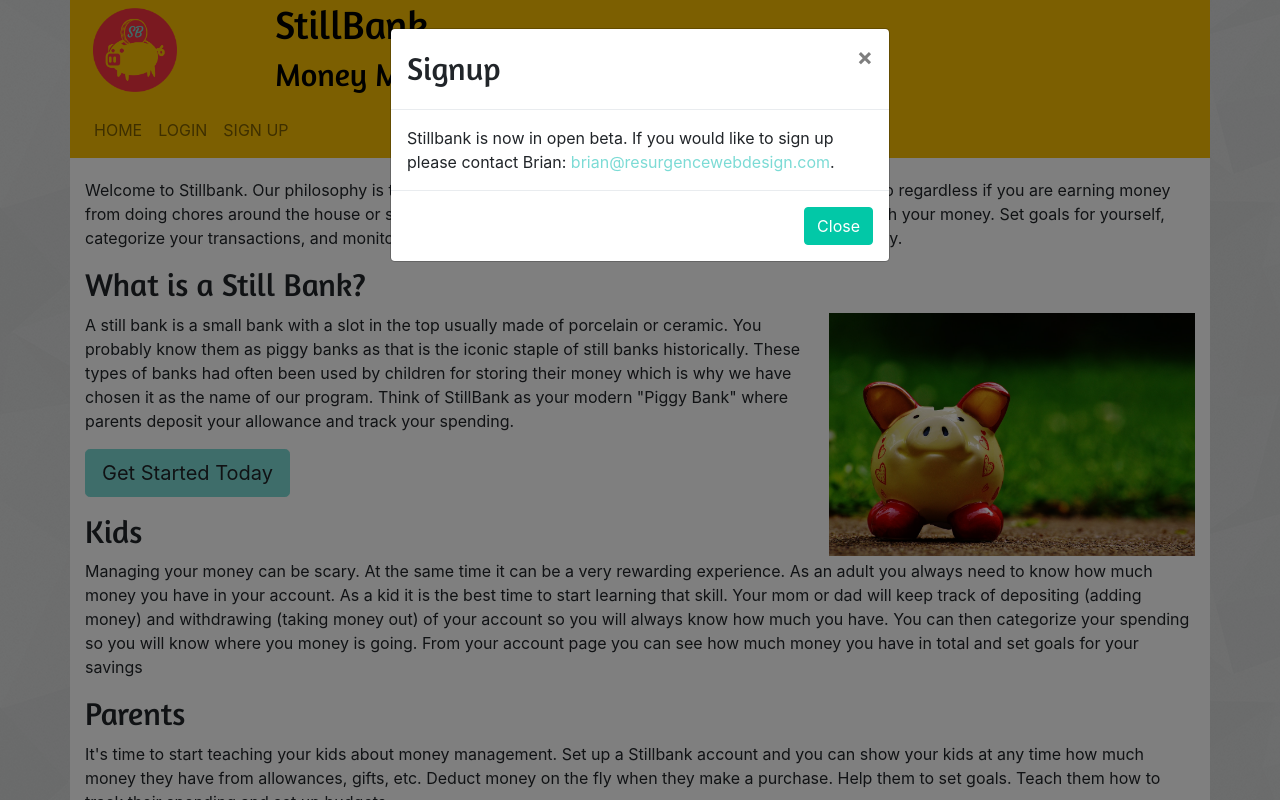
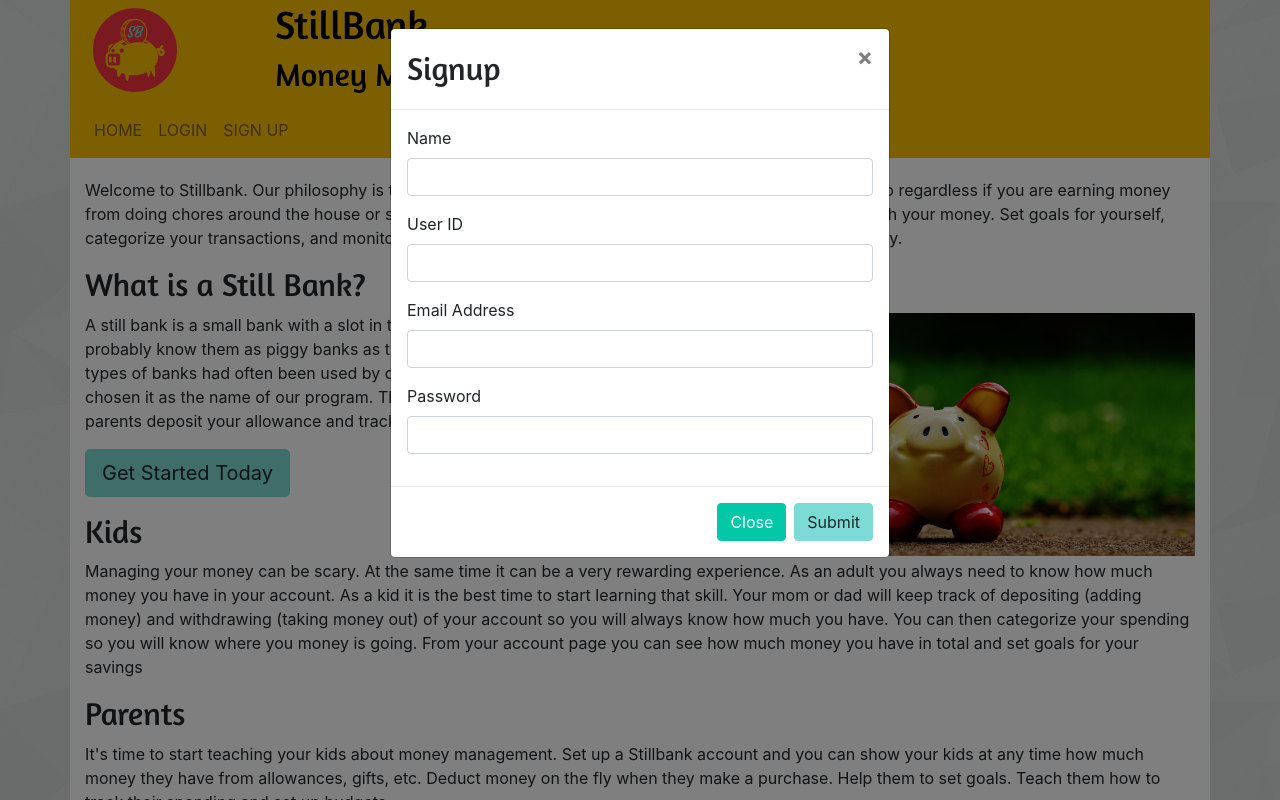
Before and after one commit to ignoreintuition/stillbank, a Vue app: page /#/ in a window 1280 px wide. Both pictures are taken after a click on the button "Get Started Today". Shown: the top 800 px of the page. Built offline with nearby package versions, Linux system fonts and the light colour scheme.

Commit message:
create new account

```diff
--- a/src/components/Admin/Settings.vue
+++ b/src/components/Admin/Settings.vue
@@ -6,6 +6,7 @@
           <li class="breadcrumb-item active">Settings</li>
         </ol>
         <h2> Account Settings </h2>
+        <div id="postMessage"> </div>
         <form @submit.prevent="handleSubmit">
           <div class="form-group">
             <label for="name" class="form-control-label"> Name </label>
@@ -52,7 +53,9 @@ export default {
       evt.preventDefault();
       const url = `${process.env.REST_API}/updatePassword/${this.data.accountID}`;
       const pw = (document.getElementById("password").value);
-      $.post(url, {'password': pw});
+      $.post(url, {'password': pw}, function(d){
+        document.getElementById("postMessage").innerHTML = "<p>Password Updated</p>";
+      });
     },
   },
 };
--- a/src/components/Home.vue
+++ b/src/components/Home.vue
@@ -68,7 +68,7 @@
     <div class="modal fade" id="signupModal" tabindex="-1" role="dialog" aria-labelledby="exampleModalLabel" aria-hidden="true">
       <div class="modal-dialog" role="document">
         <div class="modal-content">
-          <form id = "signupForm">
+          <form id = "signupForm" @submit.prevent="handleSubmit">
             <div class="modal-header">
               <h2 class="modal-title"> Signup </h2>
               <button type="button" class="close" data-dismiss="modal" aria-label="Close">
@@ -76,10 +76,27 @@
               </button>
           </div>
             <div class="modal-body">
-              Stillbank is now in open beta.  If you would like to sign up please contact Brian: <a href="mailto:brian@resurgencewebdesign.com?subject=Stillbank%20Open%20Beta">brian@resurgencewebdesign.com</a>.
+              <div id="newUserMessage"> </div>
+              <div class="form-group">
+                <label for="newName" class="form-control-label"> Name </label>
+                <input id="newName" name="username" class="col-12 form-control" v-model=newAcct.name required> </input>
+              </div>
+              <div class="form-group">
+                <label for="newUsername" class="form-control-label"> User ID </label>
+                <input id="newUsername" name="username" class="col-12 form-control" v-model=newAcct.login required> </input>
+              </div>
+              <div class="form-group">
+                <label for="newEmail" class="form-control-label"> Email Address </label>
+                <input id="newEmail" name="email" class="col-12 form-control"  v-model=newAcct.email required> </input>
+              </div>
+              <div class="form-group">
+                <label for="newPassword" class="form-control-label"> Password </label>
+                <input id="newPassword" name="password" class="col-12 form-control"  v-model=newAcct.password required> </input>
+              </div>
             </div>
             <div class="modal-footer">
               <button type="button" class="btn btn-secondary" data-dismiss="modal">Close</button>
+              <button id="submitButton" type="submit" class="btn btn-primary"> Submit </button>
               </div>
           </form>
         </div>
@@ -97,6 +114,13 @@ export default {
     return {
       data: {
         auth: 1,
+      },
+      newAcct: {
+        name: null,
+        master: true,
+        login: null,
+        password: null,
+        email: null,
       },
     };
   },
@@ -122,6 +146,26 @@ export default {
         document.getElementById("loginButton").disabled = false;
         });
     },
+    handleSubmit(evt) {
+      evt.preventDefault();
+      const url = `${process.env.REST_API}/addMasterAcct`;
+      $.post(url, this.newAcct)
+      .done(d => {
+        if (d.error)
+          document.getElementById("newUserMessage").innerHTML = "<p>Login Already Exists</p>";
+        else {
+          this.newAcct = {
+            name: null,
+            login: null,
+            password: null,
+            email: null,
+          };
+          $('#signupModal').modal('hide');
+          $('#loginModal').modal('show');
+          document.getElementById("loginMessage").innerHTML = "<p>Login in to get started</p>";
+        }
+      });
+    },
   },
 };
 </script>
```
